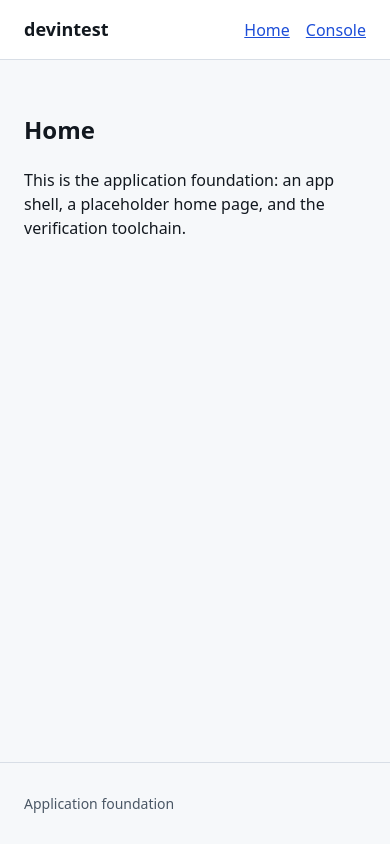
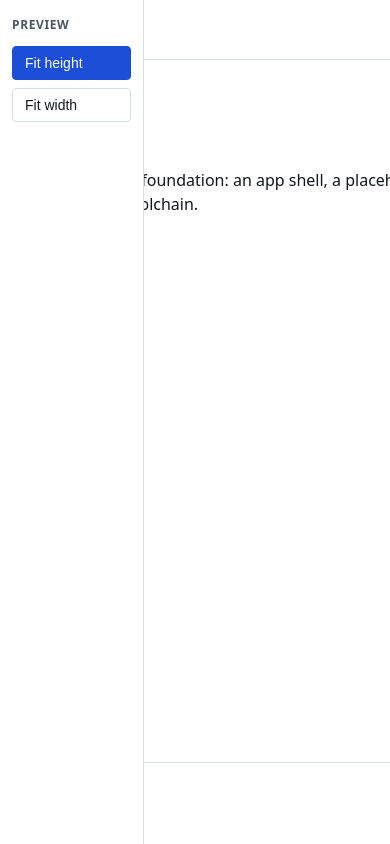
Before and after one commit to tkogahf/devintest, a React (Vite) app: page /sess/home in a window 390 px wide. Built offline with nearby package versions, Linux system fonts and the light colour scheme.

Commit message:
Add DevPreview and DevSidebar components with responsive design and preview controls; update global styles for full height

```diff
--- a/src/routes/-RootLayout.css
+++ b/src/routes/-RootLayout.css
@@ -1,7 +1,8 @@
 .app-shell {
+  container-type: inline-size;
   display: flex;
   flex-direction: column;
-  min-height: 100vh;
+  min-height: 100%;
 }
 
 .app-header {
--- /dev/null
+++ b/src/routes/-dev/DevPreview.css
@@ -0,0 +1,48 @@
+.dev-preview {
+  display: flex;
+  height: 100dvh;
+  background: var(--color-preview-bg);
+}
+
+.dev-preview-area {
+  display: flex;
+  flex: 1;
+  justify-content: center;
+  min-width: 0;
+}
+
+.dev-preview[data-mode='fit-height'] .dev-preview-area {
+  align-items: center;
+  overflow-x: auto;
+  overflow-y: hidden;
+}
+
+.dev-preview[data-mode='fit-width'] .dev-preview-area {
+  align-items: flex-start;
+  overflow-x: hidden;
+  overflow-y: auto;
+}
+
+.dev-viewport {
+  container-type: inline-size;
+  aspect-ratio: 3 / 4;
+  position: relative;
+  flex-shrink: 0;
+  background: var(--color-surface);
+  box-shadow: 0 0 0 1px var(--color-border);
+}
+
+.dev-preview[data-mode='fit-height'] .dev-viewport {
+  height: 100%;
+  width: auto;
+}
+
+.dev-preview[data-mode='fit-width'] .dev-viewport {
+  width: 100%;
+}
+
+.dev-viewport-inner {
+  position: absolute;
+  inset: 0;
+  overflow: hidden;
+}
--- /dev/null
+++ b/src/routes/-dev/DevPreview.tsx
@@ -0,0 +1,18 @@
+import { useState, type ReactNode } from 'react'
+import { DevSidebar, type PreviewMode } from './DevSidebar'
+import './DevPreview.css'
+
+export function DevPreview({ children }: { children: ReactNode }) {
+  const [mode, setMode] = useState<PreviewMode>('fit-height')
+
+  return (
+    <div className="dev-preview" data-mode={mode}>
+      <DevSidebar mode={mode} onModeChange={setMode} />
+      <div className="dev-preview-area">
+        <div className="dev-viewport">
+          <div className="dev-viewport-inner">{children}</div>
+        </div>
+      </div>
+    </div>
+  )
+}
--- /dev/null
+++ b/src/routes/-dev/DevSidebar.css
@@ -0,0 +1,36 @@
+.dev-sidebar {
+  display: flex;
+  flex-direction: column;
+  gap: 0.5rem;
+  padding: 1rem 0.75rem;
+  width: 9rem;
+  flex-shrink: 0;
+  border-right: 1px solid var(--color-border);
+  background: var(--color-surface);
+}
+
+.dev-sidebar-label {
+  margin: 0 0 0.25rem;
+  font-size: 0.75rem;
+  font-weight: 600;
+  letter-spacing: 0.05em;
+  text-transform: uppercase;
+  color: var(--color-muted);
+}
+
+.dev-sidebar-btn {
+  padding: 0.5rem 0.75rem;
+  border: 1px solid var(--color-border);
+  border-radius: 0.25rem;
+  background: transparent;
+  color: var(--color-text);
+  font-size: 0.875rem;
+  text-align: left;
+  cursor: pointer;
+}
+
+.dev-sidebar-btn[aria-pressed='true'] {
+  background: var(--color-accent);
+  border-color: var(--color-accent);
+  color: #fff;
+}
--- /dev/null
+++ b/src/routes/-dev/DevSidebar.tsx
@@ -0,0 +1,31 @@
+import './DevSidebar.css'
+
+export type PreviewMode = 'fit-height' | 'fit-width'
+
+export function DevSidebar({
+  mode,
+  onModeChange,
+}: {
+  mode: PreviewMode
+  onModeChange: (mode: PreviewMode) => void
+}) {
+  return (
+    <aside aria-label="Preview controls" className="dev-sidebar">
+      <p className="dev-sidebar-label">Preview</p>
+      <button
+        aria-pressed={mode === 'fit-height'}
+        className="dev-sidebar-btn"
+        onClick={() => onModeChange('fit-height')}
+      >
+        Fit height
+      </button>
+      <button
+        aria-pressed={mode === 'fit-width'}
+        className="dev-sidebar-btn"
+        onClick={() => onModeChange('fit-width')}
+      >
+        Fit width
+      </button>
+    </aside>
+  )
+}
--- a/src/routes/__root.tsx
+++ b/src/routes/__root.tsx
@@ -1,4 +1,5 @@
 import { Link, createRootRoute } from '@tanstack/react-router'
+import { DevPreview } from './-dev/DevPreview'
 import { RootLayout } from './-RootLayout'
 
 function NotFound() {
@@ -11,7 +12,18 @@ function NotFound() {
   )
 }
 
+function Root() {
+  if (import.meta.env.DEV) {
+    return (
+      <DevPreview>
+        <RootLayout />
+      </DevPreview>
+    )
+  }
+  return <RootLayout />
+}
+
 export const Route = createRootRoute({
-  component: RootLayout,
+  component: Root,
   notFoundComponent: NotFound,
 })
--- a/src/styles/global.css
+++ b/src/styles/global.css
@@ -11,6 +11,12 @@
 
 * {
   box-sizing: border-box;
+}
+
+html,
+body,
+#root {
+  height: 100%;
 }
 
 body {
--- a/src/styles/theme.css
+++ b/src/styles/theme.css
@@ -4,4 +4,5 @@
   --color-surface: #ffffff;
   --color-border: #d8dee6;
   --color-accent: #1d4ed8;
+  --color-preview-bg: #e8ecf0;
 }
```
Also changed, not shown: .claude/launch.json (added), 1 other file (tests, documents, lock files or other folders).
